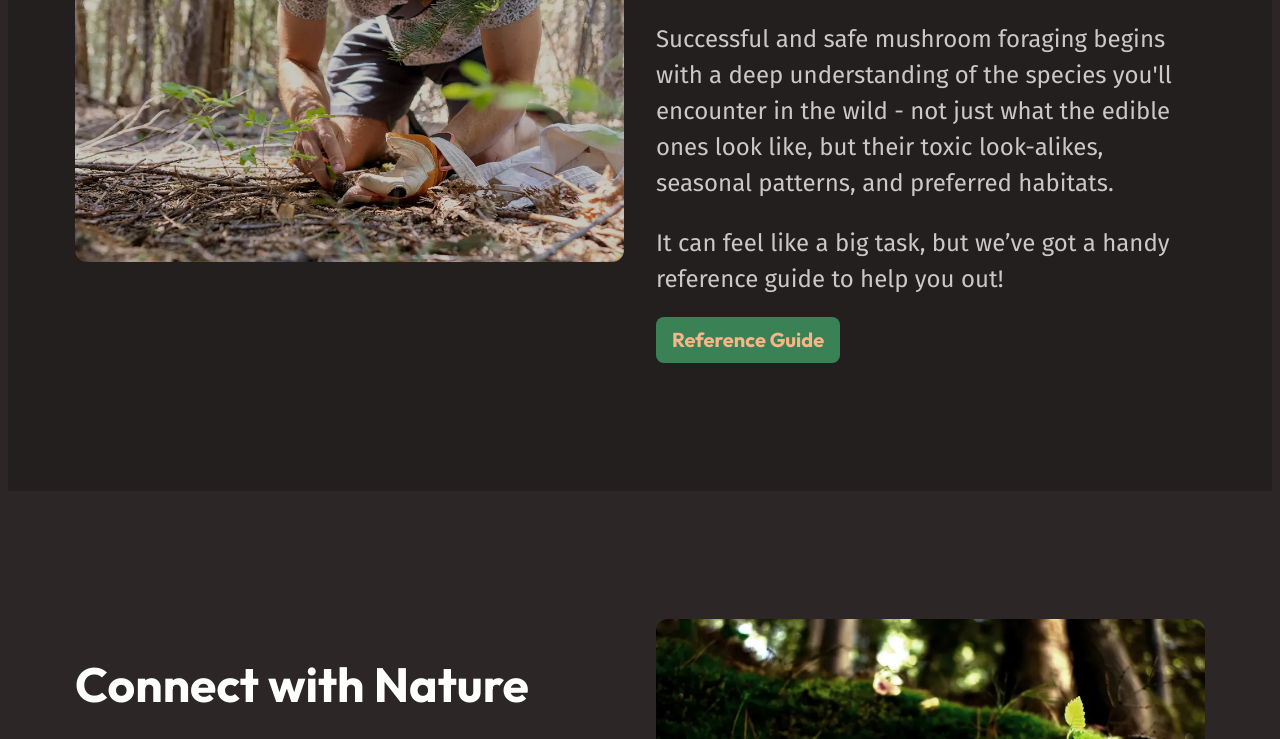
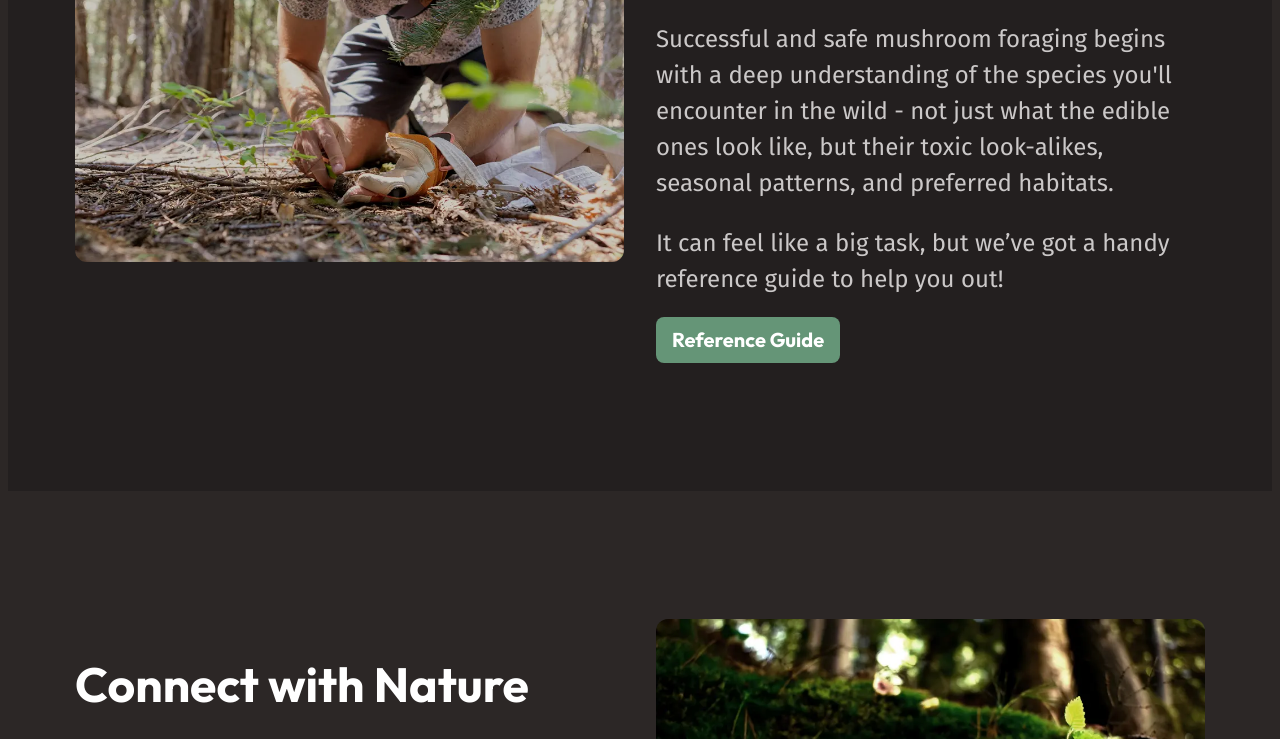
Before and after one commit to ishowsagar/Mushroom-site, a plain HTML site: page index.html in a window 1280 px wide. In both pictures the pointer is over the link 748 px from the left and 2696 px from the top of the page. Shown: the part 2357-3096 px from the top of the page. Drawn offline with Linux system fonts and the light colour scheme.

Commit message:
fixed button hover and focus states (formally links)

```diff
--- a/style.css
+++ b/style.css
@@ -394,11 +394,11 @@ in their respective nested vars. */
     border-radius: var(--border-radius-2);
     cursor: pointer;
 
-    .button:hover,
-    .button:focus-visible {
-      color: var(--text-high-contrast);
-      background-color: var(--background-accent-light);
-    }
+  }
+  .button:hover,
+  .button:focus-visible {
+    color: var(--text-high-contrast);
+    background-color: var(--background-accent-light);
   }
 }
 
```
